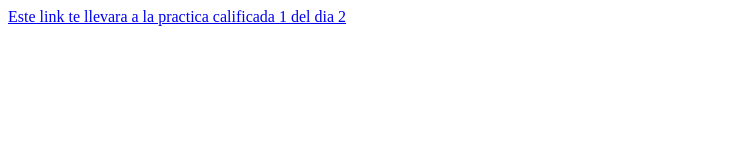
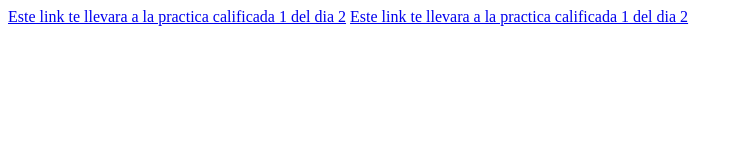
Before and after one commit to yonathansanchezparra/Funval-Yonathan, a plain HTML site: page index.html in a window 1280 px wide. Shown: the whole page, without its empty margins (0-743 px from the left). Drawn offline with Linux system fonts and the light colour scheme.

Commit message:
Practica 2

```diff
--- a/index.html
+++ b/index.html
@@ -9,5 +9,8 @@
     <a href="./Dia 2/Practica calificada 1/Index.html"
       >Este link te llevara a la practica calificada 1 del dia 2</a
     >
+    <a href="Dia 3/Formularios/index.html"
+      >Este link te llevara a la practica calificada 1 del dia 2</a
+    >
   </body>
 </html>
```
